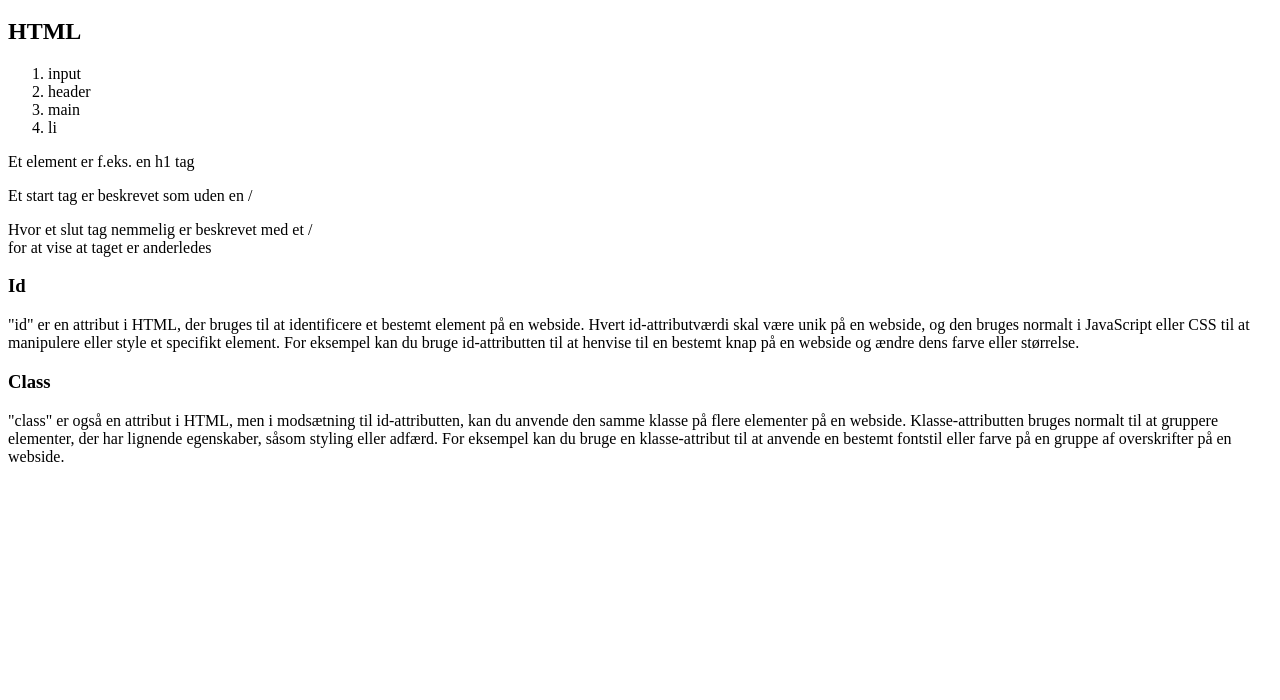
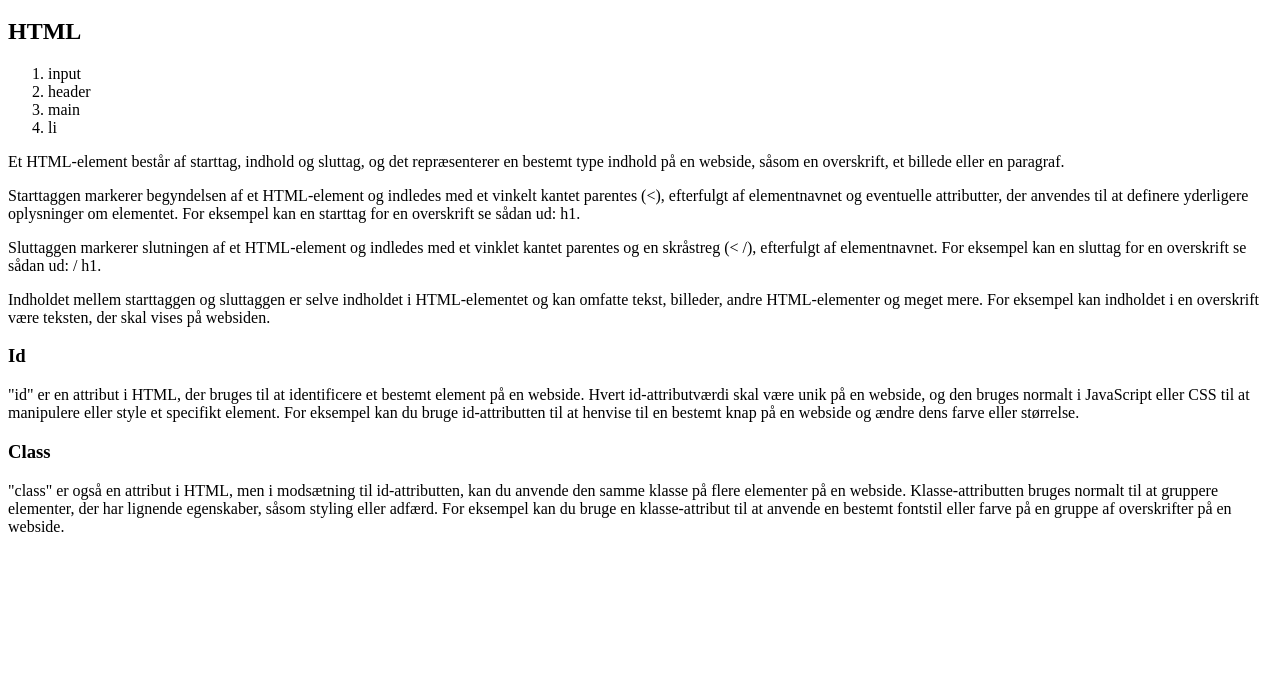
Before and after one commit to MarkusIngerslev/git-branch-exercise, a plain HTML site: page index.html in a window 1280 px wide. Shown: the part 100-800 px from the top of the page. Drawn offline with Linux system fonts and the light colour scheme.

Commit message:
add unknown tags

```diff
--- a/index.html
+++ b/index.html
@@ -27,11 +27,29 @@
           <li>main</li>
           <li>li</li>
         </ol>
-        <p>Et element er f.eks. en h1 tag</p>
-        <p>Et start tag er beskrevet som uden en /</p>
         <p>
-          Hvor et slut tag nemmelig er beskrevet med et / <br />
-          for at vise at taget er anderledes
+          Et HTML-element består af starttag, indhold og sluttag, og det
+          repræsenterer en bestemt type indhold på en webside, såsom en
+          overskrift, et billede eller en paragraf.
+        </p>
+        <p>
+          Starttaggen markerer begyndelsen af et HTML-element og indledes med et
+          vinkelt kantet parentes (<), efterfulgt af elementnavnet og eventuelle
+          attributter, der anvendes til at definere yderligere oplysninger om
+          elementet. For eksempel kan en starttag for en overskrift se sådan ud:
+          h1.
+        </p>
+        <p>
+          Sluttaggen markerer slutningen af et HTML-element og indledes med et
+          vinklet kantet parentes og en skråstreg (< /), efterfulgt af
+          elementnavnet. For eksempel kan en sluttag for en overskrift se sådan
+          ud: / h1.
+        </p>
+        <p>
+          Indholdet mellem starttaggen og sluttaggen er selve indholdet i
+          HTML-elementet og kan omfatte tekst, billeder, andre HTML-elementer og
+          meget mere. For eksempel kan indholdet i en overskrift være teksten,
+          der skal vises på websiden.
         </p>
         <div>
           <h3>Id</h3>
```
